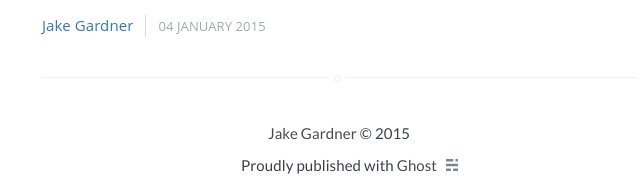
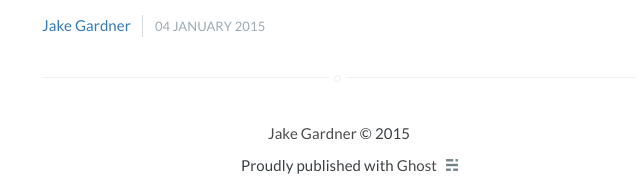
Before and after one commit to jakegardner/blog, a plain HTML site: page index.html in a window 1280 px wide. Shown: the part 255-439 px from the top of the page, 301-941 px from the left. Drawn offline with nearby package versions, Linux system fonts and the light colour scheme.

Commit message:
Blog update at 2015-02-15 23:07:35

```diff
--- a/assets/css/blog.css
+++ b/assets/css/blog.css
@@ -81,6 +81,9 @@ main.content a {
 .post {
   max-width: 33em; }
 
+.post-meta {
+  font-family: "Lato", sans-serif; }
+
 .author h4 {
   font-size: 1.6rem;
   font-family: "Lato", sans-serif; }
```
Also changed, not shown: 1 other file.
